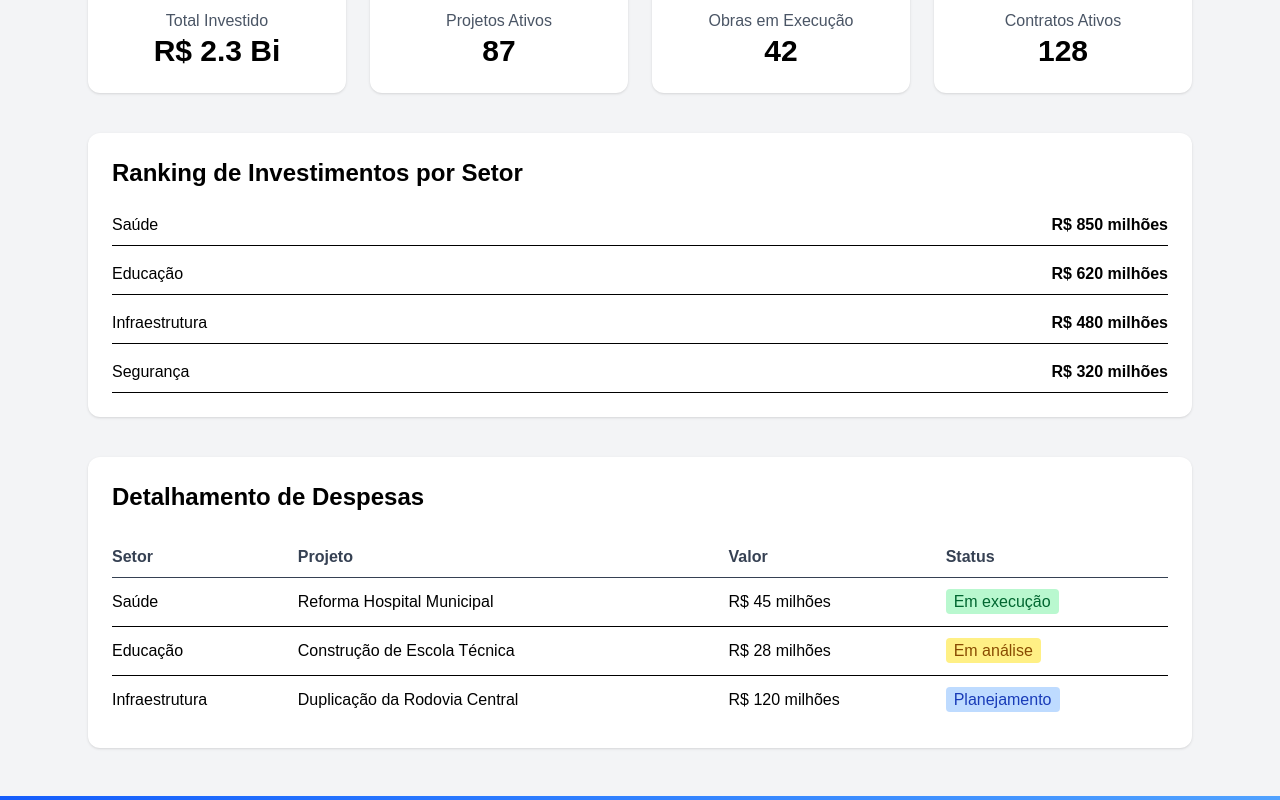
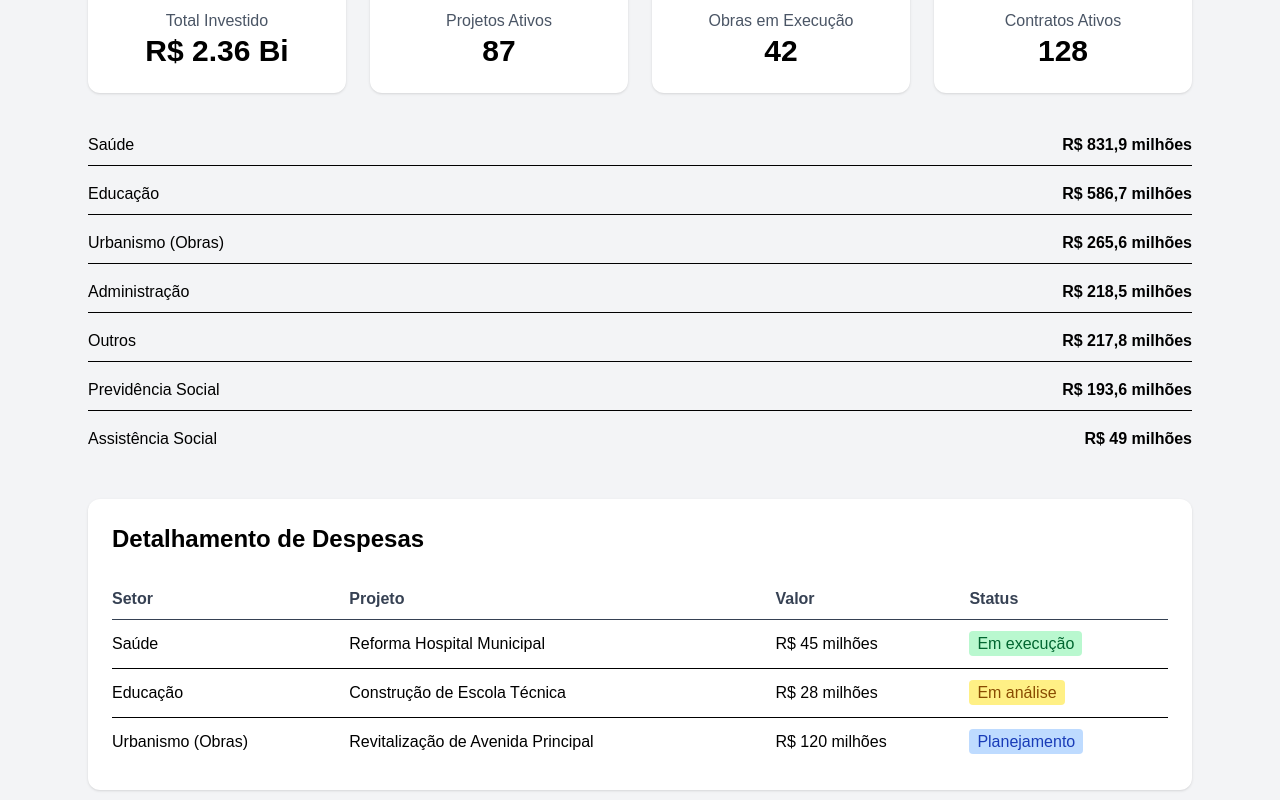
Before and after one commit to fabioarauju/Fiscaliza_volpe, a Next.js app: page /gestao in a window 1280 px wide. Shown: the part 760-1560 px from the top of the page. Built offline with nearby package versions, Linux system fonts and the light colour scheme.

Commit message:
fix: ajustes filtro

```diff
--- a/app/gestao/page.jsx
+++ b/app/gestao/page.jsx
@@ -44,8 +44,11 @@ export default function GestaoPublica() {
 						<option value="todos">Todos</option>
 						<option value="Saúde">Saúde</option>
 						<option value="Educação">Educação</option>
-						<option value="Infra">Infraestrutura</option>
-						<option value="Segurança">Segurança</option>
+						<option value="Urbanismo (Obras)">Urbanismo (Obras)</option>
+						<option value="Administração">Administração</option>
+						<option value="Previdência Social">Previdência Social</option>
+						<option value="Assistência Social">Assistência Social</option>
+						<option value="Outros">Outros</option>
 					</select>
 				</div>
 
@@ -61,7 +64,7 @@ export default function GestaoPublica() {
 				<div className="grid md:grid-cols-4 gap-6">
 					<div className="bg-white p-6 rounded-xl shadow text-center">
 						<p className="text-gray-600">Total Investido</p>
-						<p className="text-3xl font-bold text-black">R$ 2.3 Bi</p>
+						<p className="text-3xl font-bold text-black">R$ 2.36 Bi</p>
 					</div>
 
 					<div className="bg-white p-6 rounded-xl shadow text-center">
@@ -81,33 +84,42 @@ export default function GestaoPublica() {
 				</div>
 
 				{/* RANKING */}
-				<div className="bg-white rounded-xl shadow p-6">
-					<h2 className="text-2xl font-semibold text-black mb-6">
-						Ranking de Investimentos por Setor
-					</h2>
-
 				<ul className="space-y-4">
 					<li className="flex justify-between border-b pb-2 text-black">
 						<span>Saúde</span>
-							<span className="font-semibold">R$ 850 milhões</span>
+						<span className="font-semibold">R$ 831,9 milhões</span>
 					</li>
 
 					<li className="flex justify-between border-b pb-2 text-black">
 						<span>Educação</span>
-							<span className="font-semibold">R$ 620 milhões</span>
+						<span className="font-semibold">R$ 586,7 milhões</span>
 					</li>
 
 					<li className="flex justify-between border-b pb-2 text-black">
-							<span>Infraestrutura</span>
-							<span className="font-semibold">R$ 480 milhões</span>
+						<span>Urbanismo (Obras)</span>
+						<span className="font-semibold">R$ 265,6 milhões</span>
 					</li>
 
 					<li className="flex justify-between border-b pb-2 text-black">
-							<span>Segurança</span>
-							<span className="font-semibold">R$ 320 milhões</span>
+						<span>Administração</span>
+						<span className="font-semibold">R$ 218,5 milhões</span>
+					</li>
+
+					<li className="flex justify-between border-b pb-2 text-black">
+						<span>Outros</span>
+						<span className="font-semibold">R$ 217,8 milhões</span>
+					</li>
+
+					<li className="flex justify-between border-b pb-2 text-black">
+						<span>Previdência Social</span>
+						<span className="font-semibold">R$ 193,6 milhões</span>
+					</li>
+
+					<li className="flex justify-between pb-2 text-black">
+						<span>Assistência Social</span>
+						<span className="font-semibold">R$ 49 milhões</span>
 					</li>
 				</ul>
-				</div>
 
 				{/* TABELA */}
 				<div className="bg-white rounded-xl shadow p-6">
@@ -149,8 +161,8 @@ export default function GestaoPublica() {
 							</tr>
 
 							<tr className="text-black">
-								<td className="py-3">Infraestrutura</td>
-								<td>Duplicação da Rodovia Central</td>
+								<td className="py-3">Urbanismo (Obras)</td>
+								<td>Revitalização de Avenida Principal</td>
 								<td>R$ 120 milhões</td>
 								<td>
 									<span className="bg-blue-200 text-blue-800 px-2 py-1 rounded">
--- a/app/page.tsx
+++ b/app/page.tsx
@@ -13,6 +13,8 @@ export default function Home() {
 		{ setor: "Outros", valor: 217.86 },
 	];
 
+	const totalDespesas = dados.reduce((acc, item) => acc + item.valor, 0);
+
 	return (
 		<div className="bg-blue-100 py-10 md:py-12">
 			<div className="max-w-6xl mx-auto px-4 md:px-6 space-y-10">
@@ -23,7 +25,9 @@ export default function Home() {
 					<div className="bg-linear-to-br from-blue-600 to-blue-500 text-white p-6 rounded-xl shadow-lg hover:shadow-2xl transition flex flex-col items-center text-center">
 						<h2 className="font-semibold text-lg mb-2">Despesas Públicas</h2>
 
-						<p className="text-2xl md:text-3xl font-bold">R$1.245.780.560</p>
+						<p className="text-2xl md:text-3xl font-bold">
+							R${(totalDespesas * 1000000).toLocaleString("pt-BR")}
+						</p>
 
 						<p className="text-blue-100 mt-2 text-sm">Gastos no mês atual</p>
 					</div>
```
Lines whose indentation alone changed are shown as unchanged.
